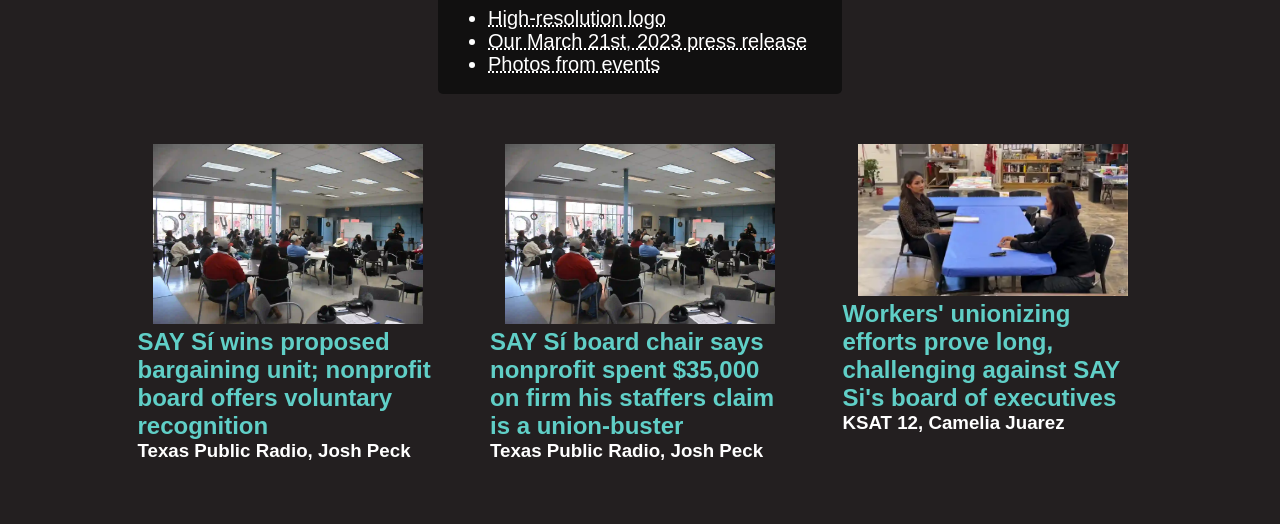
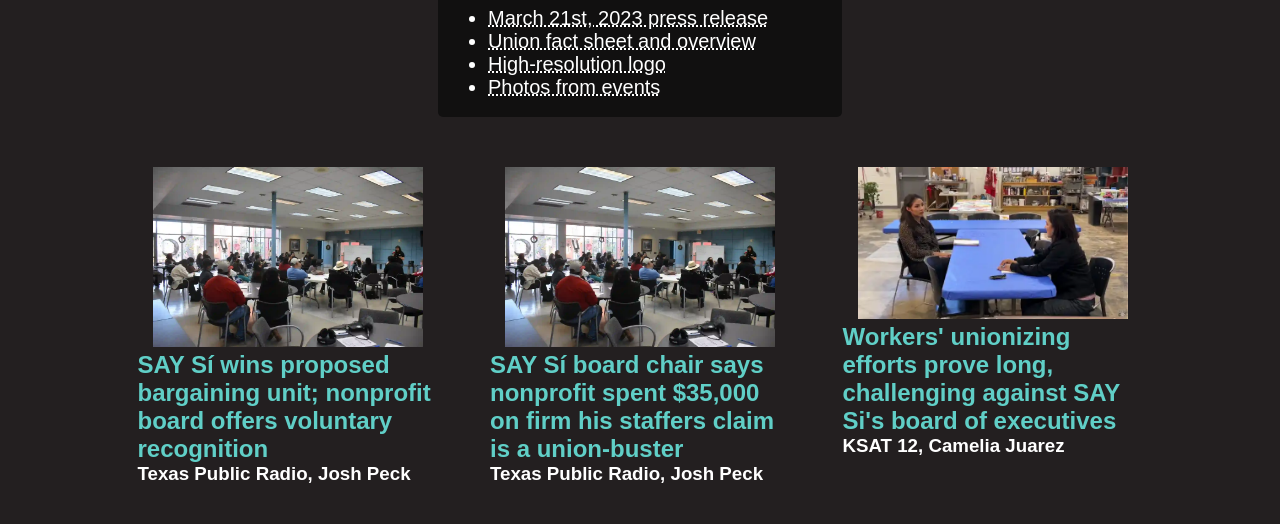
Before and after one commit to saysiunion/saysiunion.com, a plain HTML site: page press.html in a window 1280 px wide. Shown: the part 182-706 px from the top of the page. Drawn offline with Linux system fonts and the light colour scheme; a web font is replaced by a local one.

Commit message:
Update press.html

```diff
--- a/press.html
+++ b/press.html
@@ -34,8 +34,9 @@
     <div style="text-align: center; margin-left:auto; margin-right:auto; list-style: circle; width: 30%; min-width: 300px; border-radius: 5px; background-color: #111010; padding: 2px 10px;">
         <h1>CHECK OUT OUR PRESS KIT!</h1>
         <ul style="text-align: left;">
+            <a href="https://drive.google.com/file/d/1VK1jdgIe7DqU-_v4K3wPosz39MI7HR4H/view?usp=share_link" ><li class="presskit">March 21st, 2023 press release</li></a>
+            <a href="https://docs.google.com/document/d/1KFr76vNq82nUQumcoNNCe-eKGL9oINjLIHFoh9of1PA/edit?usp=sharing"><li class="presskit">Union fact sheet and overview</li></a>
             <a href="https://drive.google.com/file/d/1o4i3qXBGUpkNx3eqLUpUnIFJ8qh_F7HP/view?usp=sharing"><li class="presskit">High-resolution logo</li></a>
-            <a href="https://drive.google.com/file/d/1VK1jdgIe7DqU-_v4K3wPosz39MI7HR4H/view?usp=share_link" ><li class="presskit">Our March 21st, 2023 press release</li></a>
             <a href="https://drive.google.com/drive/folders/13QdBkZhZZmbqvkCmAYTOBWT6QsM_uRTM?usp=sharing"><li class="presskit">Photos from events</li></a>
 
         </ul>
```
